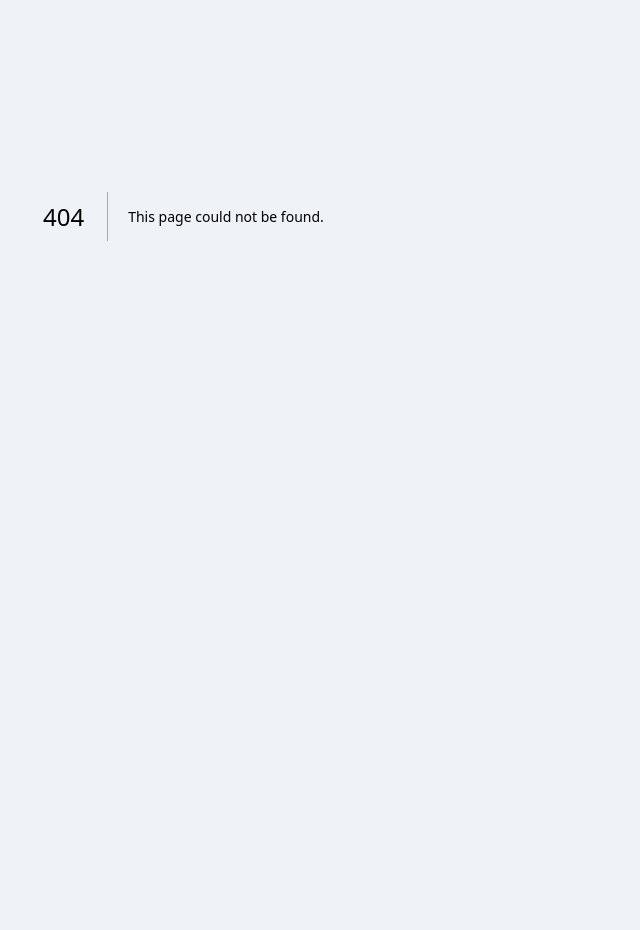
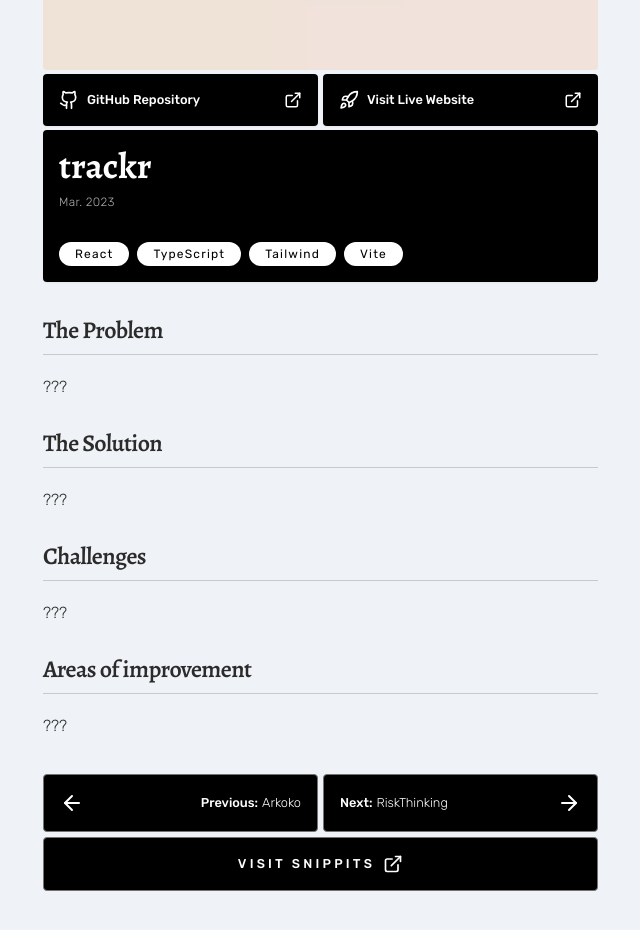
Before and after one commit to Yezo/portfolio-v2, a Next.js app: page /works/trackr in a window 1280 px wide. Before the commit this address had no page. Shown: the part 280-1210 px from the top of the page, without its empty margins (299-939 px from the left). Before the commit the page ends 1056 px from the top, so only its background shows below. Built offline with nearby package versions, Linux system fonts and the light colour scheme; a web font is replaced by a local one.

Commit message:
add trackr page

```diff
--- /dev/null
+++ b/src/app/works/trackr/page.tsx
@@ -0,0 +1,69 @@
+import Image from "next/image"
+import trackr from "../../../../public/trackr.png"
+import WorksProjectHeader from "@/components/Works/WorksProjectHeader"
+import WorksExternalLinks from "@/components/Works/WorksExternalLinks"
+import Paragraph from "@/components/Typography/Paragraph"
+import TitleH2 from "@/components/Typography/TitleH2"
+import WorksEndNavigation from "@/components/Works/WorksEndNavigation"
+
+export const metadata = {
+  title: "trackr",
+  description: "Trackr page for Kevin Vo's Portfolio",
+}
+
+export default function TrackrPage() {
+  return (
+    <main className="max-w-[555px] flex-auto py-1">
+      <figure>
+        <Image
+          src={trackr}
+          alt="Trackr"
+          priority
+          className="mb-1 max-h-[250px] min-w-full rounded object-cover"
+        />
+      </figure>
+
+      <WorksExternalLinks
+        githubURL="https://github.com/Yezo/learn-trackran"
+        demoURL="https://trackr-beta.vercel.app/"
+      />
+
+      <WorksProjectHeader
+        title="trackr"
+        subtitle="Mar. 2023"
+        technologies={["React", "TypeScript", "Tailwind", "Vite"]}
+      />
+
+      <section className="mt-8 space-y-6">
+        <div>
+          <TitleH2>The Problem</TitleH2>
+          <Paragraph>{`???`}</Paragraph>
+        </div>
+
+        <div>
+          <TitleH2>The Solution</TitleH2>
+          <Paragraph>{`???`}</Paragraph>
+        </div>
+
+        <div>
+          <TitleH2>Challenges</TitleH2>
+          <Paragraph>{`???`}</Paragraph>
+        </div>
+
+        <div>
+          <TitleH2>Areas of improvement</TitleH2>
+          <Paragraph>{`???`}</Paragraph>
+        </div>
+      </section>
+
+      <WorksEndNavigation
+        demoURL="https://snippits.vercel.app/"
+        demoTitle="Snippits"
+        previousURL="/works/"
+        previousTitle="Arkoko"
+        nextURL="/works/riskthinking"
+        nextTitle="RiskThinking"
+      ></WorksEndNavigation>
+    </main>
+  )
+}
```
